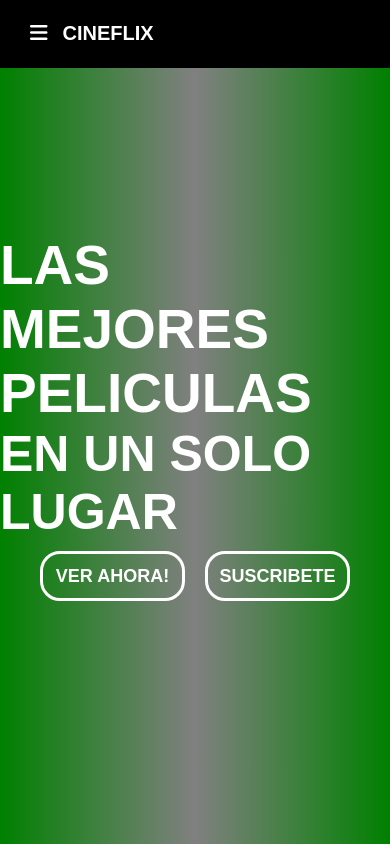
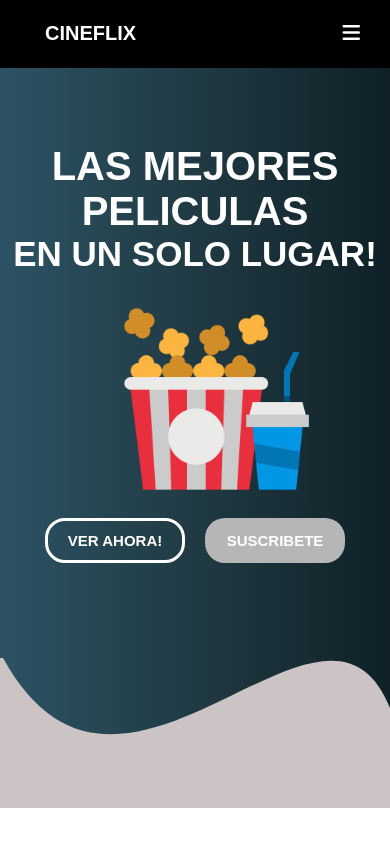
Before and after one commit to AndresR13/AR-WebSite, a plain HTML site: page index.html in a window 390 px wide. Drawn offline with Linux system fonts and the light colour scheme.

Commit message:
Add files via upload

```diff
--- a/index.css
+++ b/index.css
@@ -96,14 +96,38 @@ nav{
   display: none;
 }
          /*Centro de la pagina inicial*/
+.wave{
+  width: 100%;
+  background: #0F2027;  /* fallback for old browsers */
+background: -webkit-linear-gradient(to right, #2C5364, #203A43, #0F2027);  /* Chrome 10-25, Safari 5.1-6 */
+background: linear-gradient(to right, #2C5364, #203A43, #0F2027); /* W3C, IE 10+/ Edge, Firefox 16+, Chrome 26+, Opera 12+, Safari 7+ */
+
+}
 .center{
-  background: linear-gradient(to right, green, gray, green);
+  background: #0F2027;  /* fallback for old browsers */
+background: -webkit-linear-gradient(to right, #2C5364, #203A43, #0F2027);  /* Chrome 10-25, Safari 5.1-6 */
+background: linear-gradient(to right, #2C5364, #203A43, #0F2027); /* W3C, IE 10+/ Edge, Firefox 16+, Chrome 26+, Opera 12+, Safari 7+ */
+
   display: flex;
   justify-content: center;
   align-items: center;
   flex-direction: column;
   width: 100%;
-  height: 100vh;
+  height: 78vh;
+}
+.center .center-b{
+  display: flex;
+  align-items: center;
+  justify-content: center;
+  margin: 10px;
+}
+.titles{
+  text-align: center;
+}
+.center .img{
+  width: 400px;
+  height: 400px;
+  margin: 20px;
 }
 .center .title{
   color: white;
@@ -114,9 +138,12 @@ nav{
   color: white;
   font-size: 50px;
   font-weight: 800;
+  padding-bottom: 10px;
 }
 .center .btns{
   display: flex;
+  align-items: center;
+  justify-content: center;
 }
 .center .btns button{
   color: white;
@@ -135,7 +162,10 @@ nav{
 .center .btns button:hover{
   color: black;
   background: white;
-
+}
+.center .btns .btn2{
+  background: rgb(182, 182, 182);
+  border: none;
 }
          /*ADAPTACIÓN AL TELEFONO*/
 @media screen and (max-width:800px){
@@ -147,13 +177,13 @@ nav{
     position: fixed;
     display: block;
     top: 8vh;
-    left: 0;
+    left: 76%;
     line-height: 70px;
     background: black;
     align-items: center;
     justify-content: center;
-    border-end-end-radius: 15px;
-    transform: translateX(-100%);
+    border-bottom-left-radius: 15px;
+    transform: translateX(100%);
     transition: .3s ease-in-out;
   }
   .menuu li{
@@ -185,4 +215,33 @@ nav{
   .nav_input{
     display:none
   }
+  /*CENTER*/
+  .center .title{
+    padding: 65px 0 0;
+    font-size: 40px;
+    text-align: center;
+  }
+  .center .subtitle{
+    font-size: 35px;
+    text-align: center;
+    padding-bottom: 0 ;
+
+  }
+  .center .btns button{
+    width: 140px;
+    height: 45px;
+    font-size: 15px;
+  }
+  .center .btns{
+    transform: translateY(360%);
+  }
+  .center .img{
+    width: 200px;
+    height: 200px;
+    transform: translateY(-20%);
+  }
+  .center .center-b{
+    display: flex;
+    flex-direction: column;
+  }
 }
--- a/index.html
+++ b/index.html
@@ -11,9 +11,6 @@
 <body>
 	<header>
 		<nav>
-			<label for="menu" class="menu-btn">
-				<i class="fas fa-bars"></i>
-			</label>
 			<label for="menuu" class="menuu-btn">
 				<i class="fas fa-bars"></i>
 			</label>
@@ -40,17 +37,27 @@
 					<li><a href="" class="menu-i">Estrenos</a></li>
 
 				</ul>
-
+				<label for="menu" class="menu-btn">
+					<i class="fas fa-bars"></i>
+				</label>
 			</div>
 		</nav>
-		<div class="center">
-			<div class="title">LAS MEJORES PELICULAS</div>
-			<div class="subtitle">EN UN SOLO LUGAR</div>
+	</header>
+	<div class="center">
+		<div class="center-b">
+			<div class="titles">
+				<div class="title">LAS MEJORES PELICULAS</div>
+			<div class="subtitle">EN UN SOLO LUGAR!</div>
 			<div class="btns">
 				<form action=""><button>VER AHORA!</button></form>
 				<form action=""><button class="btn2">SUSCRIBETE</button></form>
 			</div>
+			</div>
+		<div class="img">
+			<img src="imagenes/Cine.png" alt="" class="img">
 		</div>
-	</header>
+		</div>
+	</div>
+	<div class="wave" style="height: 150px; overflow: hidden;" ><svg viewBox="0 0 500 150" preserveAspectRatio="none" style="height: 100%; width: 100%;"><path d="M-3.67,-11.33 C147.01,227.47 414.50,-115.94 500.00,49.98 L500.00,150.00 L0.00,150.00 Z" style="stroke: none; fill: rgb(204, 196, 196);"></path></svg></div>
 </body>
 </html>
```
Also changed, not shown: SVG/wave.svg (added), imagenes/Cine.png (added).
